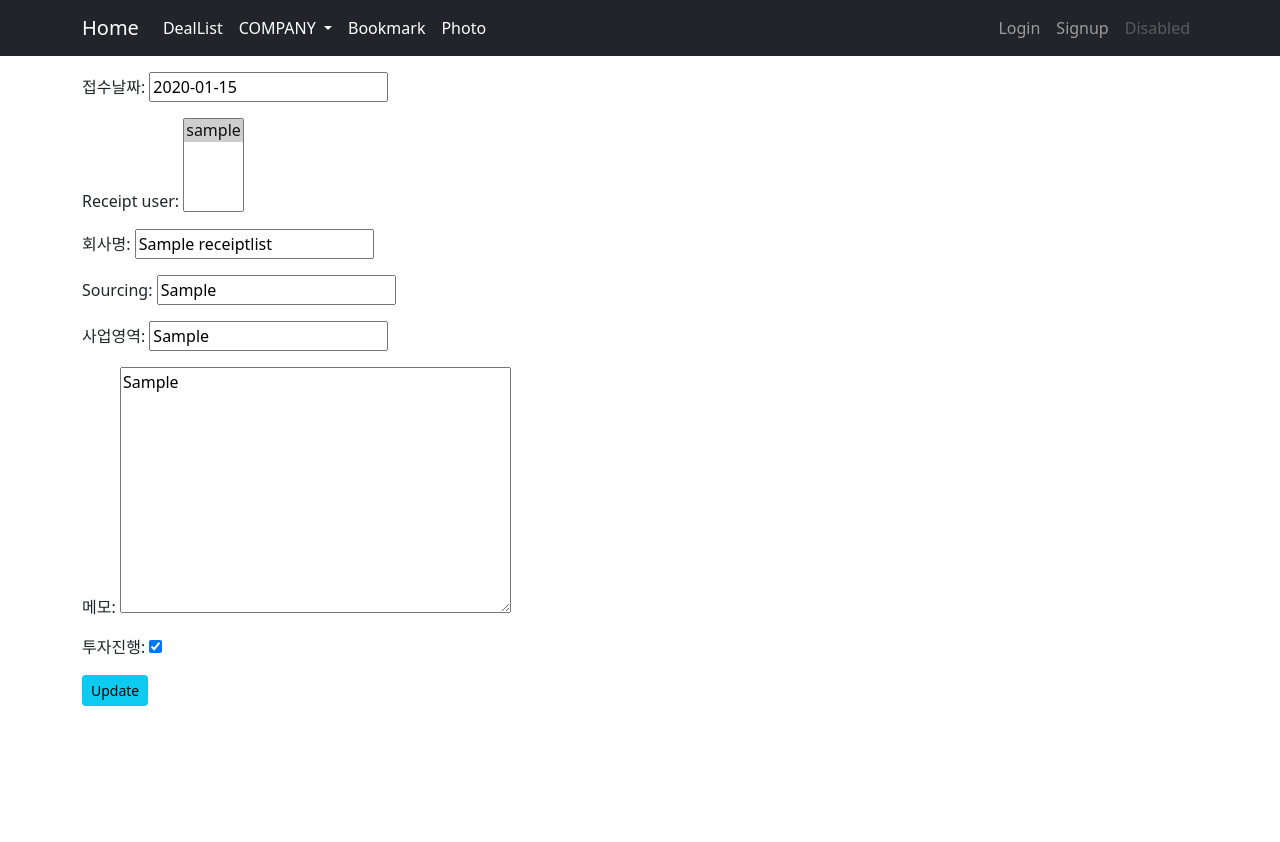
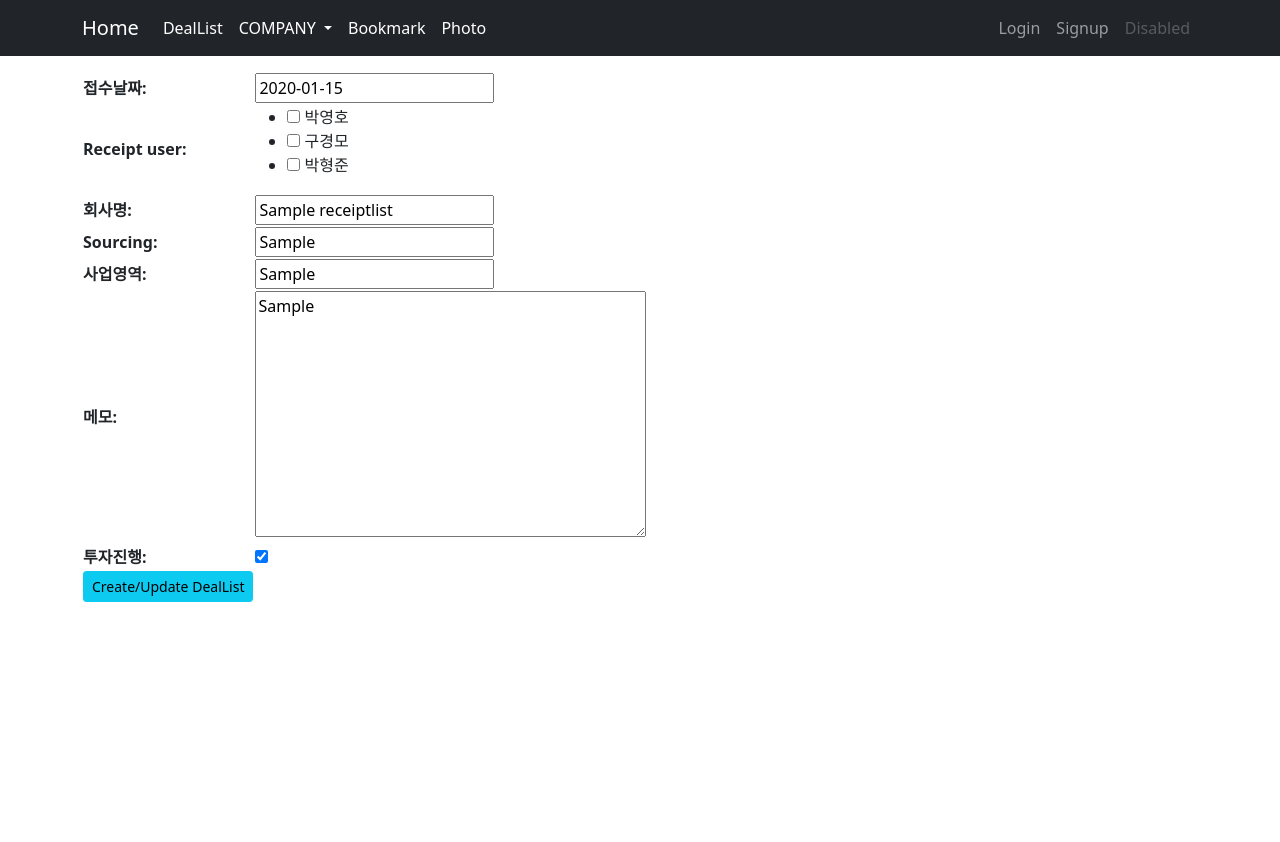
Before and after one commit to formarx/bookmark, a Django app: page /deallist/update/1 in a window 1280 px wide. Shown: the top 842 px of the page. Run offline with Django 3.2, Linux system fonts and the light colour scheme; tables that the repository leaves empty hold one stand-in row (values such as "Sample post"); parts of the project's set-up code (start-up, migrations or seed data) failed here and were passed over; some libraries are stand-ins or nearby versions.

Commit message:
deallist

```diff
--- a/deallist/forms.py
+++ b/deallist/forms.py
@@ -1,8 +1,21 @@
 from django import forms
+from django.contrib.auth.models import User
 from .models import ReceiptList
 from .widgets import DatePickerWidget
 
+# Must be changed!!
+INVEST_CHOICES = [
+    ('박영호', '박영호'),
+    ('구경모', '구경모'),
+    ('박형준', '박형준'),
+]
+
 class DealListCreationForm(forms.ModelForm):
+    receipt_user = forms.MultipleChoiceField(
+        required=False,
+        widget=forms.CheckboxSelectMultiple,
+        choices=INVEST_CHOICES,
+    )
     class Meta:
         model = ReceiptList
         fields = '__all__'
@@ -10,3 +23,10 @@ class DealListCreationForm(forms.ModelForm):
             #'company_name': CounterTextInput,
             'receipt_date': DatePickerWidget,
         }
+
+    def clean_receipt_user(self):
+        cleaned_data = super().clean()
+        ru = []
+        for _ru in cleaned_data['receipt_user']:
+            ru.append(User.objects.get(username=_ru))
+        return ru
--- a/deallist/templates/deallist/create.html
+++ b/deallist/templates/deallist/create.html
@@ -1,6 +1,6 @@
 {% extends 'base.html' %}
 
-{% block title %}DealList Add{% endblock %}
+{% block title %}DealList Create/Update{% endblock %}
 
 {% block content %}
 {{form.media}}
@@ -9,7 +9,7 @@
         <table>
             {% csrf_token %}
             {{form.as_table}}
-            <tr><td><input type="submit" value="Add DealList" class="btn btn-info btn-sm"></td></tr>
+            <tr><td><input type="submit" value="Create/Update DealList" class="btn btn-info btn-sm"></td></tr>
         </table>
     </form>
 {% endblock content %}
--- a/deallist/templates/deallist/list.html
+++ b/deallist/templates/deallist/list.html
@@ -6,7 +6,7 @@
     <div class="btn-group">
         <a href="{% url 'deallist:add' %}" class="btn btn-info">Add Deal</a>
     </div>
-    <table class="table table-sm table-hover small">
+    <table class="table table-sm table-hover tss">
         <thead>
             <tr>
                 <th scope="col" class="col">접수일</th>
--- a/deallist/views.py
+++ b/deallist/views.py
@@ -15,13 +15,13 @@ class DealListListView(ListView):
     model = ReceiptList
     template_name = "deallist/list.html"
     paginate_by = 30
-    ordering="-receipt_date"
+    ordering=['-receipt_date', '-id']
 
 
 class DealListCreateView(CreateView):
     model = ReceiptList
     #fields = '__all__'
-    success_url = reverse_lazy('list')
+    success_url = reverse_lazy('deallist:list')
     form_class = DealListCreationForm
     template_name = 'deallist/create.html'
 
@@ -31,10 +31,11 @@ class DealListDetailView(DetailView):
 
 class DealListUpdateView(UpdateView):
     model = ReceiptList
-    fields = '__all__'
-    template_name_suffix = '_update'
+    #fields = '__all__'
+    #template_name_suffix = '_update'
+    template_name = 'deallist/create.html'
     success_url = reverse_lazy('deallist:list')
-    #form = DealListCreationForm
+    form_class = DealListCreationForm
 
 class DealListDeleteView(DeleteView):
     model = ReceiptList
--- a/static_local/style.css
+++ b/static_local/style.css
@@ -2,3 +2,7 @@ body {
     min-height: 75rem;
     padding-top: 4.5rem;
 }
+
+.tss {
+    font-size: 0.85rem;
+}
```
